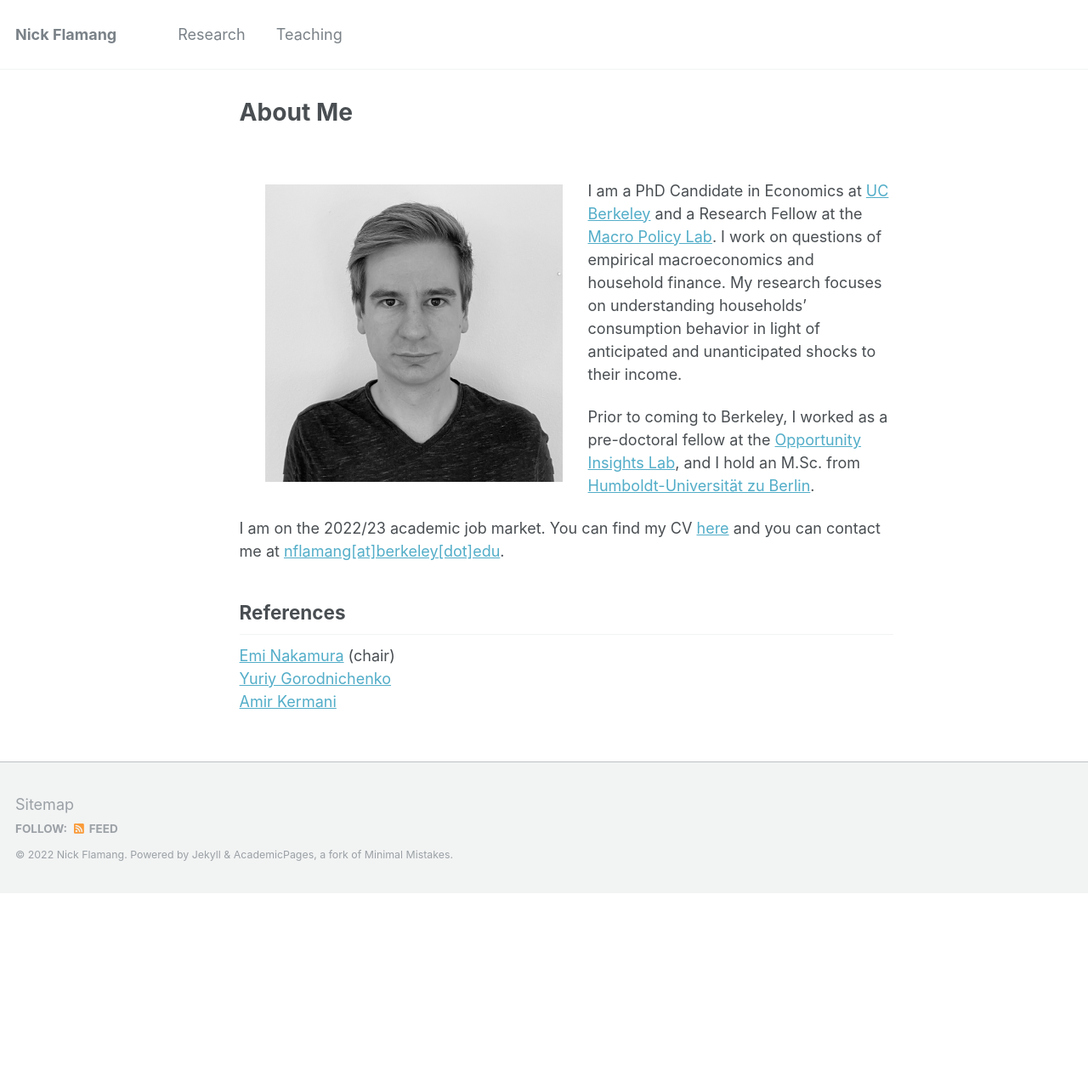
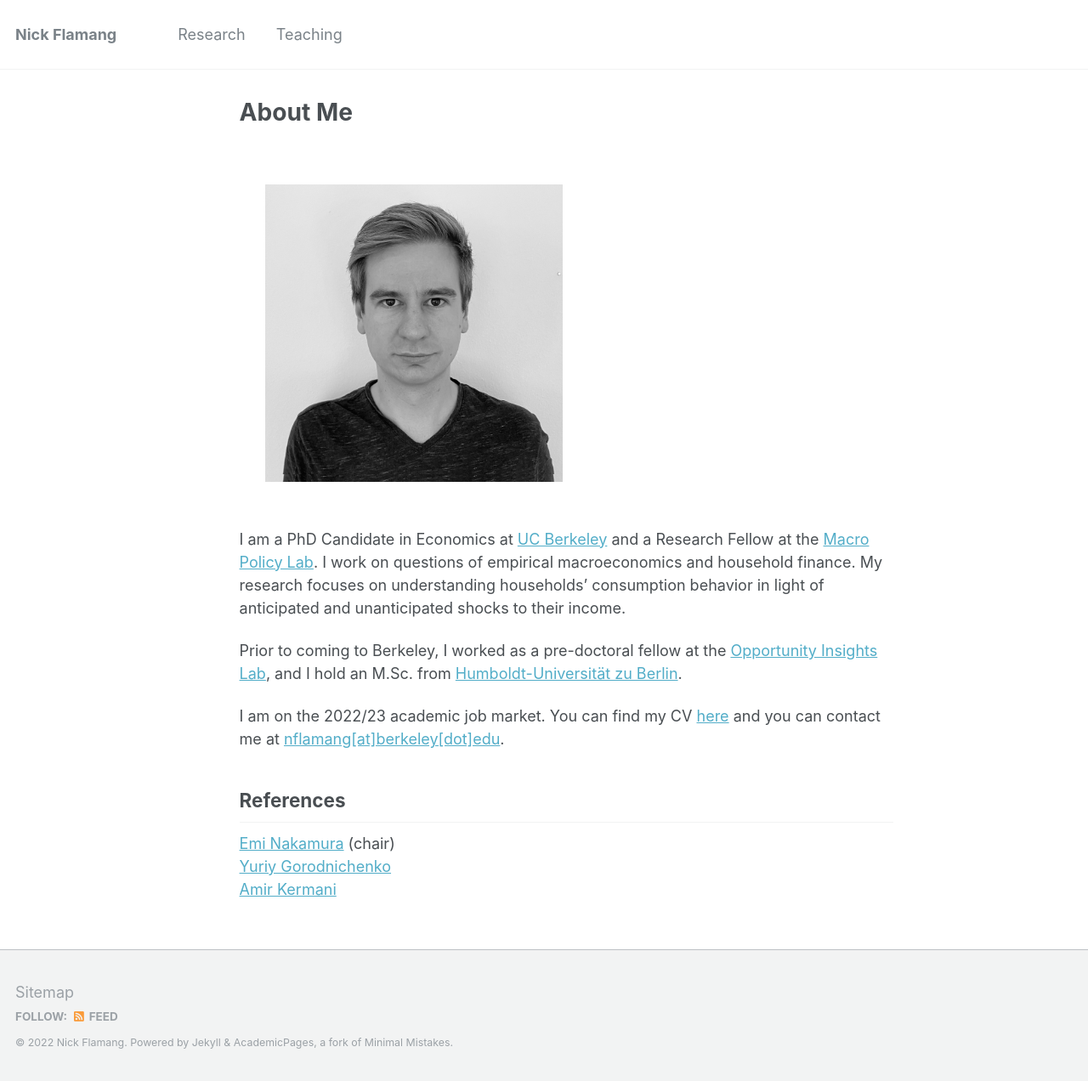
Before and after one commit to nickflamang/nickflamang.github.io, a Jekyll site: the page built from test_index.md, in a window 1280 px wide. Shown: the whole page at 85% size. Built offline with Jekyll 4.4.1, drawn with Linux system fonts in a browser that asks for light colours; before the commit the page ends 1051 px from its top, so only the background shows below that.

Commit message:
Update test_index.md

```diff
--- a/test_index.md
+++ b/test_index.md
@@ -4,7 +4,7 @@ author_profile: false
 ---
 
 <br />
-<img align="left" width="350" style="vertical-align:left;margin:30px 30px" src="{{ site.url }}/images/nick_website.jpg" alt="A photo of Nick Flamang">
+<img width="350" style="vertical-align:left;margin:30px 30px" src="{{ site.url }}/images/nick_website.jpg" alt="A photo of Nick Flamang">
 
 I am a PhD Candidate in Economics at [UC Berkeley](https://www.econ.berkeley.edu/) and a Research Fellow at the [Macro Policy Lab](https://www.macropolicylab.org/). I work on questions of empirical macroeconomics and household finance. My research focuses on understanding households' consumption behavior in light of anticipated and unanticipated shocks to their income.
 
```
